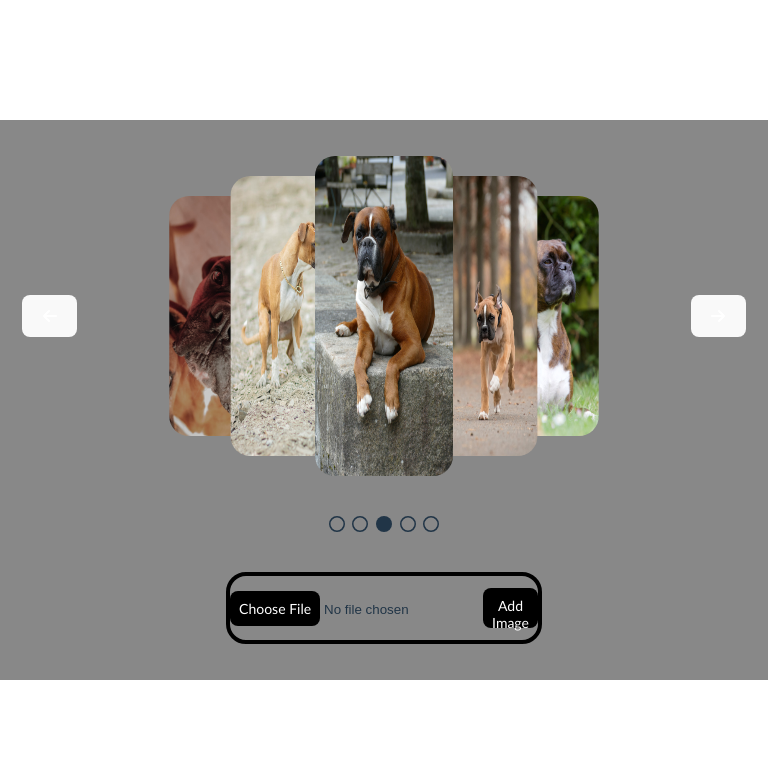
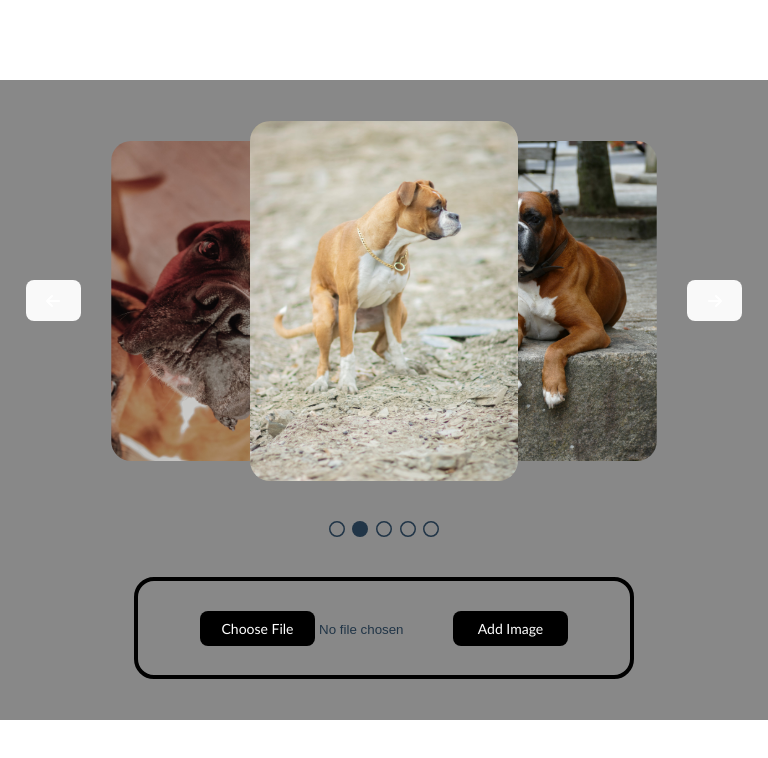
Before and after one commit to khintz34/image_carousel, a React app: page / in a window 768 px wide. Shown: the top 758 px of the page. Built offline with nearby package versions, Linux system fonts and the light colour scheme; the HTML template or start-up script is replaced by a standard one.

Commit message:
mobile vs large

```diff
--- a/src/App.jsx
+++ b/src/App.jsx
@@ -1,10 +1,14 @@
 import "./App.css";
-import Main from "./components/main/Main";
-import Slider from "./components/Slider/Slider";
+import SliderLarge from "./components/SliderLarge/SliderLarge";
+import SliderMobile from "./components/SliderMobile/SliderMobile";
 
 function App() {
   const width = screen.width;
-  return <div className="App">{width < 500 ? <Slider /> : <Main />}</div>;
+  return (
+    <div className="App">
+      {width < 500 ? <SliderMobile /> : <SliderLarge />}
+    </div>
+  );
 }
 
 export default App;
--- /dev/null
+++ b/src/assets/OriginalArray/OriginalArray.jsx
@@ -0,0 +1,13 @@
+import boxer1 from "../../assets/photos/boxer1.jpg";
+import boxer2 from "../../assets/photos/boxer2.jpg";
+import boxer3 from "../../assets/photos/boxer3.jpg";
+import boxer4 from "../../assets/photos/boxer4.jpg";
+import boxer5 from "../../assets/photos/boxer5.jpg";
+
+export const imageArray = [
+  { name: "eyes", image: boxer1, num: 0 },
+  { name: "poop", image: boxer2, num: 1 },
+  { name: "cree", image: boxer3, num: 2 },
+  { name: "puppy", image: boxer4, num: 3 },
+  { name: "depot", image: boxer5, num: 4 },
+];
--- a/src/components/main/Main.css
+++ b/src/components/SliderLarge/SliderLarge.css
@@ -149,6 +149,36 @@
   font-size: 14px;
 }
 
+@media (max-width: 1000px) and (min-width: 501px) {
+  .arrayDiv {
+    height: 40vh;
+    width: 30vw;
+  }
+
+  .mainContainer {
+    height: 80vh;
+  }
+
+  .middleDiv {
+    height: 45vh;
+    width: 35vw;
+  }
+
+  .buttonContainer {
+    width: 60vw;
+    padding: 2vw;
+  }
+
+  .controlBtn {
+    margin: -8vw;
+  }
+
+  ::file-selector-button,
+  .addImgBtn {
+    width: 15vw;
+  }
+}
+
 @media (max-width: 500px) {
   .mainContainer {
     width: 100vw;
--- a/src/components/main/Main.jsx
+++ b/src/components/SliderLarge/SliderLarge.jsx
@@ -1,5 +1,5 @@
 import React, { useEffect, useState, useRef } from "react";
-import "./Main.css";
+import "./SliderLarge.css";
 import { faArrowLeft, faArrowRight } from "@fortawesome/free-solid-svg-icons";
 import { faCircle as closedCircle } from "@fortawesome/free-solid-svg-icons";
 import {
@@ -7,26 +7,16 @@ import {
   faCircleXmark,
 } from "@fortawesome/free-regular-svg-icons";
 import { FontAwesomeIcon } from "@fortawesome/react-fontawesome";
-import boxer1 from "../../assets/photos/boxer1.jpg";
-import boxer2 from "../../assets/photos/boxer2.jpg";
-import boxer3 from "../../assets/photos/boxer3.jpg";
-import boxer4 from "../../assets/photos/boxer4.jpg";
-import boxer5 from "../../assets/photos/boxer5.jpg";
+import { imageArray as array } from "../../assets/OriginalArray/OriginalArray";
 
-const Main = () => {
-  const array = [
-    { name: "eyes", color: "blue", image: boxer1, num: 0 },
-    { name: "poop", color: "red", image: boxer2, num: 1 },
-    { name: "cree", color: "yellow", image: boxer3, num: 2 },
-    { name: "puppy", color: "green", image: boxer4, num: 3 },
-    { name: "depot", color: "purple", image: boxer5, num: 4 },
-  ];
-
+const SliderLarge = () => {
   const [mainArray, setMainArray] = useState(array);
   const [popStatus, setPopStatus] = useState("hidePop");
   const [newImage, setNewImage] = useState([]);
   const [viewingImage, setViewingImage] = useState(2);
   const inputRef = useRef();
+  const [screenWidth, setScreenWidth] = useState(screen.width);
+  const [middleDiv, setMiddleDiv] = useState(2);
 
   const handlePop = () => {
     // popStatus === "hidePop" ? setPopStatus("showPop") : setPopStatus("hidePop");
@@ -36,6 +26,13 @@ const Main = () => {
   const closePop = () => {
     setPopStatus("hidePop");
   };
+
+  useEffect(() => {
+    if (screenWidth < 1000) {
+      setMiddleDiv(1);
+      setViewingImage(1);
+    }
+  }, []);
 
   const handleImageInputs = (e) => {
     setNewImage(e.target.files[0]);
@@ -84,13 +81,13 @@ const Main = () => {
 
   const moveToMiddle = (index, open) => {
     setViewingImage(mainArray[index].num);
-    if (index < 2) {
-      for (let i = 0; i < 2 - index; i++) {
+    if (index < middleDiv) {
+      for (let i = 0; i < middleDiv - index; i++) {
         moveBackward(false);
       }
     }
-    if (index > 2) {
-      for (let i = 0; i < index - 2; i++) {
+    if (index > middleDiv) {
+      for (let i = 0; i < index - middleDiv; i++) {
         moveForward(false);
       }
     }
@@ -112,10 +109,29 @@ const Main = () => {
           <FontAwesomeIcon icon={faArrowLeft} />
         </button>
         {mainArray.map((value, index) => {
+          if (screenWidth < 1000) {
+            if (index > 2) return;
+            return (
+              <div
+                className={
+                  index === 0
+                    ? "arrayDiv firstDiv"
+                    : index === 1
+                    ? "arrayDiv middleDiv"
+                    : "arrayDiv fifthDiv"
+                }
+                key={`item-${value.name}`}
+                onClick={() => {
+                  moveToMiddle(index, false);
+                }}
+              >
+                <img src={value.image} alt="" className="carouselImage" />
+              </div>
+            );
+          }
           if (index > 4) return;
           return (
             <div
-              //   style={{ backgroundColor: value.color }}
               className={
                 index === 0
                   ? "arrayDiv firstDiv"
@@ -171,7 +187,7 @@ const Main = () => {
       <div
         id="popUpModal"
         className={popStatus}
-        style={{ backgroundImage: `url(${mainArray[2].image})` }}
+        style={{ backgroundImage: `url(${mainArray[middleDiv].image})` }}
       >
         <FontAwesomeIcon
           icon={faCircleXmark}
@@ -195,4 +211,4 @@ const Main = () => {
   );
 };
 
-export default Main;
+export default SliderLarge;
--- a/src/components/Slider/Slider.css
+++ b/src/components/SliderMobile/SliderMobile.css
@@ -21,6 +21,7 @@ body {
   cursor: grab;
   scroll-behavior: smooth;
   scrollbar-width: none; /* for firefox */
+  margin-top: 5vh;
 }
 
 .wrapper::-webkit-scrollbar {
--- a/src/components/Slider/Slider.jsx
+++ b/src/components/SliderMobile/SliderMobile.jsx
@@ -1,5 +1,5 @@
 import { useState, useRef } from "react";
-import "./Slider.css";
+import "./SliderMobile.css";
 
 import boxer1 from "../../assets/photos/boxer1.jpg";
 import boxer2 from "../../assets/photos/boxer2.jpg";
@@ -7,23 +7,15 @@ import boxer3 from "../../assets/photos/boxer3.jpg";
 import boxer4 from "../../assets/photos/boxer4.jpg";
 import boxer5 from "../../assets/photos/boxer5.jpg";
 import SliderImageMobile from "../resuse/sliderImage-mobile/SliderImageMobile";
+import { imageArray } from "../../assets/OriginalArray/OriginalArray";
 
 const Slider = () => {
-  const imageArray = [
-    { name: "eyes", image: boxer1, num: 0 },
-    { name: "poop", image: boxer2, num: 1 },
-    { name: "cree", image: boxer3, num: 2 },
-    { name: "puppy", image: boxer4, num: 3 },
-    { name: "depot", image: boxer5, num: 4 },
-  ];
   const [pressed, setPressed] = useState(false);
   const [startX, setStartX] = useState(0);
-  const [cursor, setCursor] = useState("cursor");
   const wrapperRef = useRef();
   const inputRef = useRef();
   const [mainArray, setMainArray] = useState(imageArray);
   const [newImage, setNewImage] = useState([]);
-  const [currentIndex, setCurrentIndex] = useState(0);
 
   const handleImageInputs = (e) => {
     setNewImage(e.target.files[0]);
--- a/src/components/resuse/sliderImage-mobile/SliderImageMobile.jsx
+++ b/src/components/resuse/sliderImage-mobile/SliderImageMobile.jsx
@@ -1,4 +1,4 @@
-import "../../Slider/Slider.css";
+import "../../SliderMobile/SliderMobile.css";
 
 const SliderImageMobile = (props) => {
   return (
```
